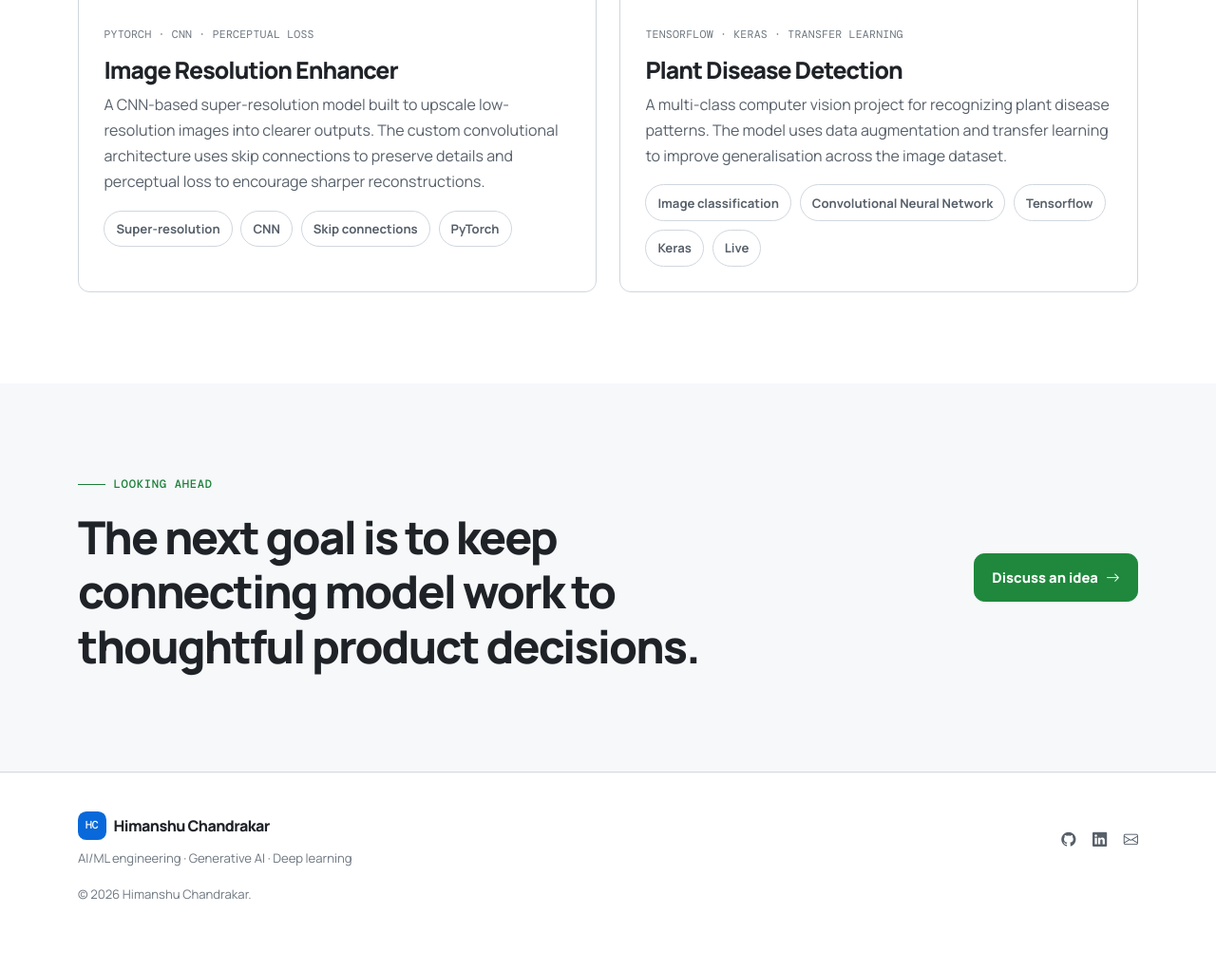
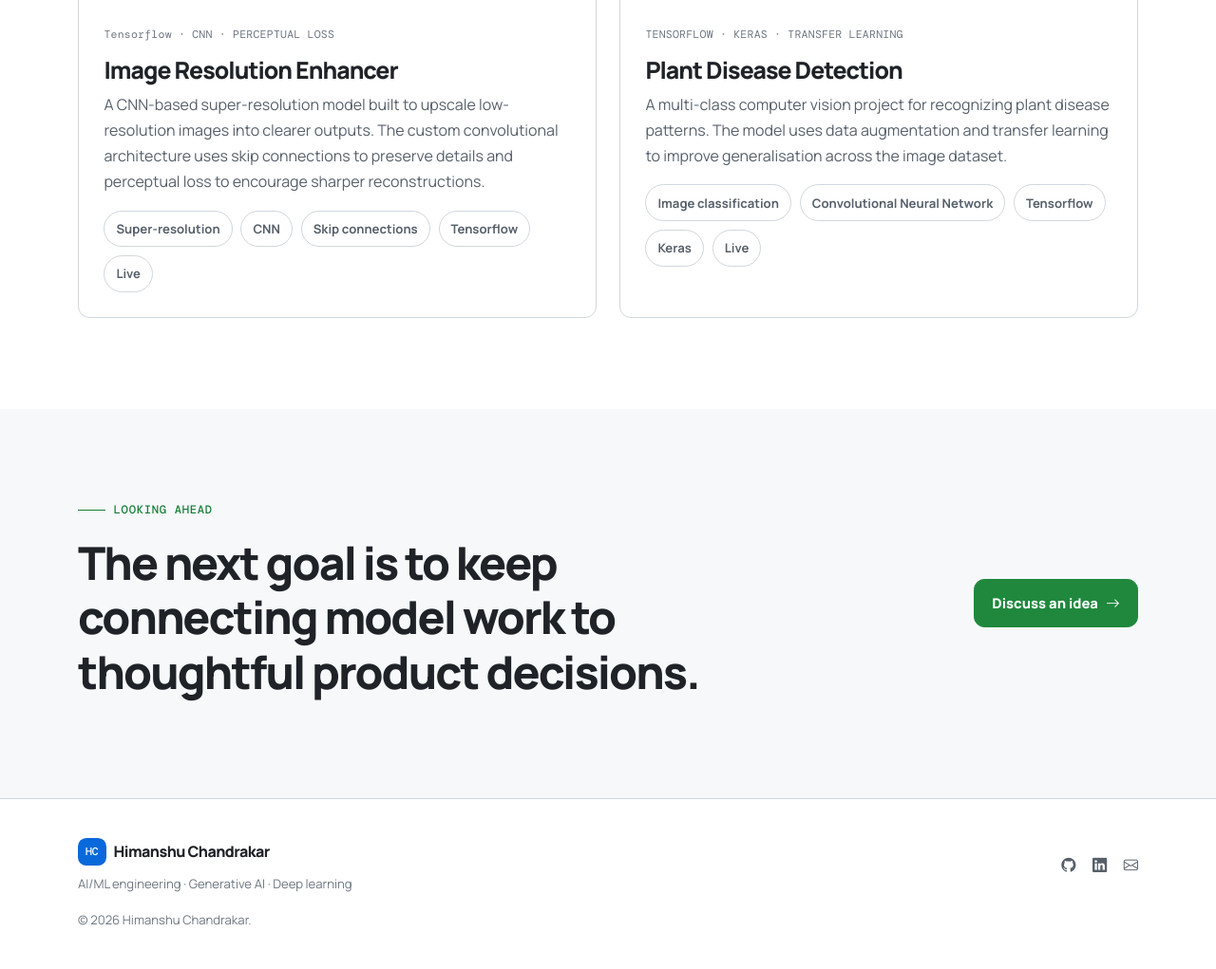
Before and after one commit to himanshuchandrakar465/portfolio-web, a Django app: page /projects/ in a window 1280 px wide. Shown: the part 1562-2583 px from the top of the page at 95% size. Before the commit the page ends 2510 px from the top, so only its background shows below. Run offline with Django 5.2, Linux system fonts and the light colour scheme.

Commit message:
adding final tuch to the resulation project

```diff
--- a/template/projects.html
+++ b/template/projects.html
@@ -154,7 +154,7 @@
                   src="https://images.unsplash.com/photo-1518770660439-4636190af475?auto=format&amp;fit=crop&amp;w=1200&amp;q=85"
                   alt="Close-up detail of a computer circuit board" loading="lazy" />
                 <div class="project-feature-body">
-                  <div class="tech-list">PYTORCH · CNN · PERCEPTUAL LOSS</div>
+                  <div class="tech-list">Tensorflow · CNN · PERCEPTUAL LOSS</div>
                   <h2>Image Resolution Enhancer</h2>
                   <p>
                     A CNN-based super-resolution model built to upscale
@@ -167,7 +167,9 @@
                     <li class="tag">Super-resolution</li>
                     <li class="tag">CNN</li>
                     <li class="tag">Skip connections</li>
-                    <li class="tag">PyTorch</li>
+                    <li class="tag">Tensorflow</li>
+                    <li class="tag">Live</li>
+
                   </ul>
                 </div>
               </article>
```
